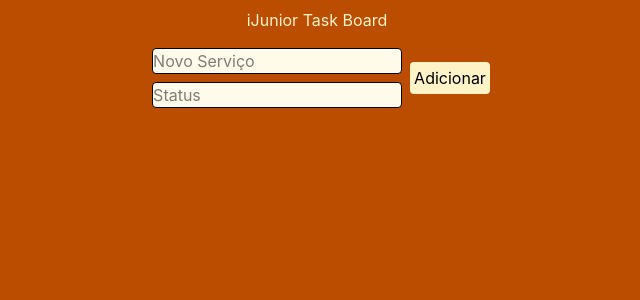
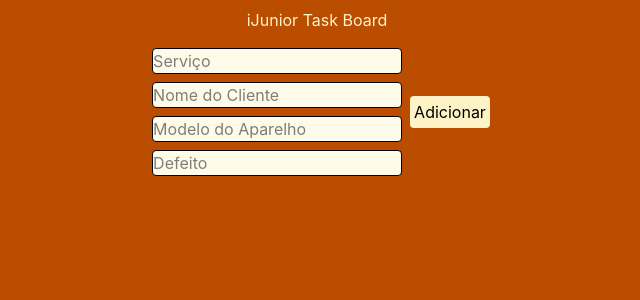
Before and after one commit to ArturPeixoto0/ijunior-task-board, a React (Vite) app: page / in a window 1280 px wide. Shown: the top 300 px of the page, without its empty margins (323-963 px from the left). Built offline with nearby package versions, Linux system fonts and the light colour scheme.

Commit message:
feat/ adiciona Nome do Cliente, Modelo do Aparelho e Defeito no ServiceCard e cria seus inputs

```diff
--- a/src/components/AddService.tsx
+++ b/src/components/AddService.tsx
@@ -2,7 +2,7 @@ import { ServiceCard } from "./ServiceCard";
 import { useState } from 'react';
 
 interface recebeDadosProps {
-        recebeDados(tituloEn: string, statusEn: string) : void;
+        recebeDados(tituloEn: string, nomeClienteEn:string, aparelhoEn:string, defeitoEn:string) : void;
     }
 
 
@@ -10,22 +10,27 @@ interface recebeDadosProps {
 export function AddService ({recebeDados}:recebeDadosProps) {
 
     const [titulo, setTitulo] = useState("");
-    const [status, setStatus] = useState("");
+    const [nomeCliente, setNomeCliente] = useState("");
+    const [aparelho, setAparelho] = useState("");
+    const [defeito, setDefeito] = useState("");
+    // const [status, setStatus] = useState("");
     const [click, setClick] = useState(0);
 
     function handleClick(): void {
 
-        if(titulo==="" || status==="" || click===0) {
+        if(titulo==="" || nomeCliente==="" || aparelho==="" || defeito==="" || click===0) {
             setClick(prevClick=>prevClick+1);
             return;
         }
         setClick(prevClick=>prevClick+1);
-        recebeDados(titulo, status);
+        recebeDados(titulo, nomeCliente, aparelho, defeito);
 
-        <ServiceCard titulo={titulo} status = {status} />
+        <ServiceCard titulo={titulo} nomeCliente={nomeCliente} aparelho={aparelho} defeito={defeito} />
 
         setTitulo("");
-        setStatus("");
+        setNomeCliente("");
+        setAparelho("");
+        setDefeito("");
     }
 
 
@@ -35,14 +40,27 @@ export function AddService ({recebeDados}:recebeDadosProps) {
                 <input type="text"
                 value={ titulo }
                 onChange ={(e)=> setTitulo(e.target.value)}
-                placeholder="Novo Serviço"
+                placeholder="Serviço"
                 className="bg-amber-50 border border-black rounded-sm mb-2" />
 
                 <input type="text"
-                value={ status }
-                onChange ={(e)=> setStatus(e.target.value)}
-                placeholder="Status"
+                value={ nomeCliente }
+                onChange ={(e)=> setNomeCliente(e.target.value)}
+                placeholder="Nome do Cliente"
+                className="bg-amber-50 border border-black rounded-sm mb-2" />
+
+                <input type="text"
+                value={ aparelho }
+                onChange ={(e)=> setAparelho(e.target.value)}
+                placeholder="Modelo do Aparelho"
+                className="bg-amber-50 border border-black rounded-sm mb-2" />
+
+                <input type="text"
+                value={ defeito }
+                onChange ={(e)=> setDefeito(e.target.value)}
+                placeholder="Defeito"
                 className="bg-amber-50 border border-black rounded-sm" />
+
             </div>
             <button onClick={handleClick}
             className="bg-amber-100 text-black p-1 rounded-sm object-cover self-center">
--- a/src/components/List.tsx
+++ b/src/components/List.tsx
@@ -2,7 +2,9 @@ import { ServiceCard } from './ServiceCard'
 
 interface Services {
         titulo: string;
-        status: string;
+        nomeCliente: string;
+        aparelho: string;
+        defeito: string;
     }
 
 interface ListProps {
@@ -16,7 +18,10 @@ export function List({Services}: ListProps) {
                 {Services.map((item, index) => {
                     return (
                         <li key={index}>
-                            <ServiceCard titulo={item.titulo} status={item.status}/>
+                            <ServiceCard titulo={item.titulo}
+                                        nomeCliente={item.nomeCliente}
+                                        aparelho={item.aparelho}
+                                        defeito={item.defeito} />
                         </li>
                     )
                 })
--- a/src/components/ServiceCard.tsx
+++ b/src/components/ServiceCard.tsx
@@ -2,23 +2,33 @@ import { useState } from 'react'
 
 interface ServiceCardProps {
     titulo: string;
-    status: string;
+    nomeCliente: string;
+    aparelho: string;
+    defeito: string;
+    // status: string;
 }
 
-export function ServiceCard({ titulo, status}: ServiceCardProps) {
+export function ServiceCard({ titulo, nomeCliente, aparelho, defeito}: ServiceCardProps) {
 
     const [concluida, setConcluida] = useState(false);
+    const [status, setStatus] = useState("Em andamento");
 
     function conclui (): void {
         setConcluida((prevConcluida) => !prevConcluida);
+        setStatus("Concluída");
     };
 
     return (
         <div>
-            <div className ={`m-10 rounded-md  ${concluida ? "bg-green-300" : "bg-red-800"}`}>
+            <div className ={`m-10 rounded-md p-3 ${concluida ? "bg-green-300" : "bg-red-800"}`}>
                 <h2 className="text-black flex justify-center">{ titulo }</h2>
-                <h2 className="text-gray-400">{ status }</h2>
-                <button onClick={conclui}  className={`${concluida ? "bg-red-600" : "bg-green-400"}`}>Completar</button>
+                <div className="text-blue-50 ml-2">
+                    <h2>{nomeCliente}</h2>
+                    <h2>{aparelho}</h2>
+                    <h2>{defeito}</h2>
+                </div>
+                <h2 className="text-gray-400 ml-5">{ status }</h2>
+                <button onClick={conclui}  className={`m-2 p-1 rounded-lg border border-black place-content-center ${concluida ? "bg-red-600" : "bg-green-400"}`}>Completar</button>
             </div>
         </div>
     );
--- a/src/components/Services.tsx
+++ b/src/components/Services.tsx
@@ -4,31 +4,39 @@ import { useState } from 'react'
 
 interface Services {
         titulo: string;
-        status: string;
+        nomeCliente: string;
+        aparelho: string;
+        defeito: string;
     }
 
 export function Services() {
     const [auxServices, setAuxServices] = useState<Services>({
         titulo: "",
-        status: "",
+        nomeCliente: "",
+        aparelho: "",
+        defeito: "",
     });
     const [servicesList, setServiceList] = useState<Services[]>([]);
 
-    function CriaLista(T: string, S:string): void {
+    function CriaLista(T: string, NC: string, A: string, D: string): void {
         const servico: Services = {
             titulo:T,
-            status:S,
+            nomeCliente:NC,
+            aparelho:A,
+            defeito:D,
         };
         setServiceList((prevServiceList) => [...prevServiceList, servico]);
         //cria um novo elemento no vetor
     }
 
-    function recebeDados(tituloAux: string, statusAux: string): void {
+    function recebeDados(tituloAux: string,nomeClienteAux: string, aparelhoAux: string, defeitoAux: string): void {
         setAuxServices({
             titulo : tituloAux,
-            status : statusAux
+            nomeCliente: nomeClienteAux,
+            aparelho: aparelhoAux,
+            defeito: defeitoAux
         });
-        CriaLista(tituloAux, statusAux);
+        CriaLista(tituloAux, nomeClienteAux, aparelhoAux, defeitoAux);
     }
 
 
```
